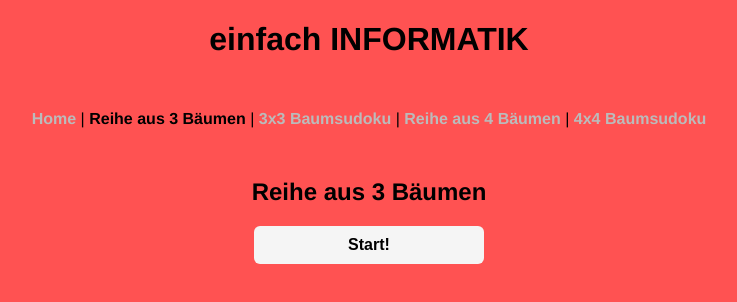
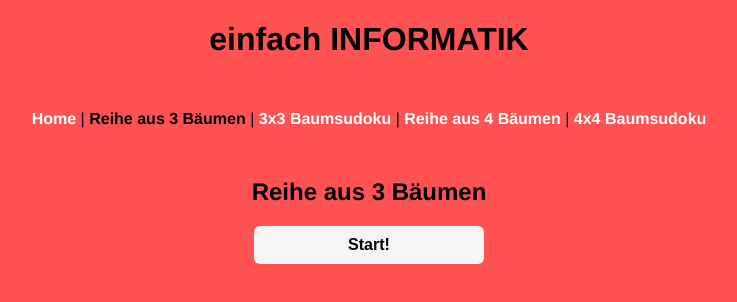
Before and after one commit to fbuetler/e-learning-environment, a Vue app in the folder vue-ts/: page /treerow3 in a window 1280 px wide. Shown: the top 302 px of the page, without its empty margins (271-1008 px from the left). Built offline with nearby package versions, Linux system fonts and the light colour scheme.

Commit message:
set bg color for whole page

```diff
--- a/vue-ts/src/components/layout/Header.vue
+++ b/vue-ts/src/components/layout/Header.vue
@@ -24,7 +24,7 @@ export default {
 
 #nav a {
   font-weight: bold;
-  color: #bbbbbb;
+  color: #ffffff;
   text-decoration: none;
 }
 
```
